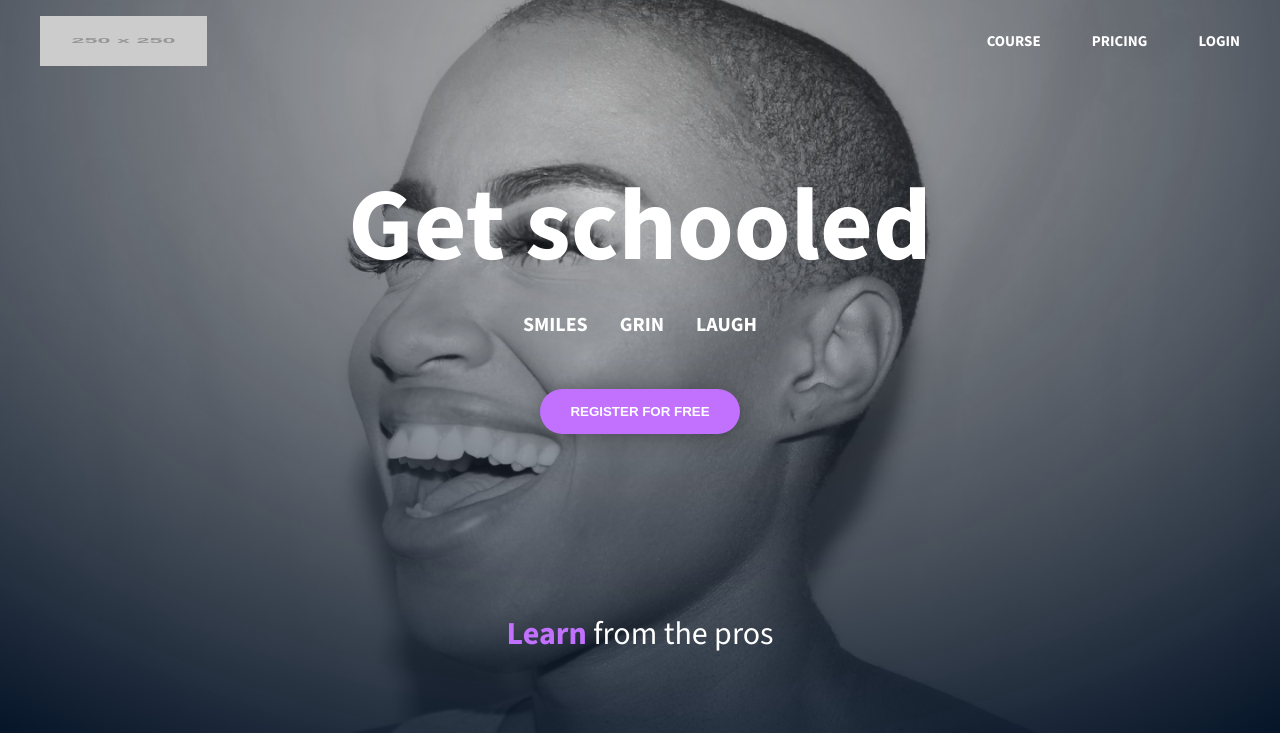
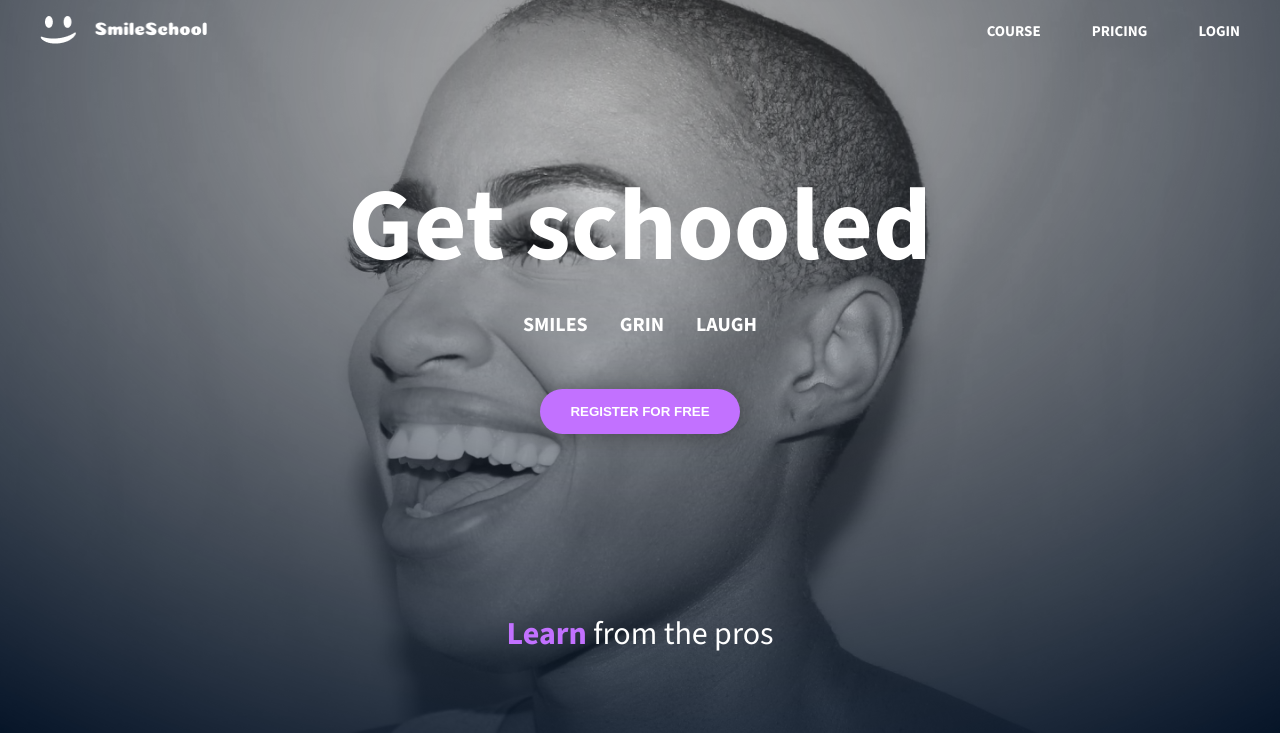
Before and after one commit to Saadallah-design/alx_html_css, a plain HTML site: page css_advanced/index.html in a window 1280 px wide. Shown: the top 733 px of the page. Drawn offline with nearby package versions, Linux system fonts and the light colour scheme; placeholder pictures from the web are drawn by us.

Commit message:
modified the path url to the hero section image

```diff
--- a/css_advanced/index.html
+++ b/css_advanced/index.html
@@ -19,7 +19,7 @@
     <!-- Header Section for navbar-->
     <header>
         <nav>
-            <img src="https://fakeimg.pl/250x250?text=Sample+Logo" alt="logo">
+            <img src="src/CSS Advanced/logo.png" alt="logo">
             <ul>
                 <li><a href="#">COURSE</a></li>
                 <li><a href="#">PRICING</a></li>
--- a/css_advanced/styles.css
+++ b/css_advanced/styles.css
@@ -115,7 +115,7 @@ nav a:hover {
     padding: var(--section-padding);
     color: var(--white);
     background-color: var(--light-gray);
-    background-image: url(src/CSS\ Advanced/object.png);
+    background-image: url(src/CSS\ Advanced/Object.png);
     background-repeat: no-repeat;
     background-size: cover;
     background-position: center;
```
